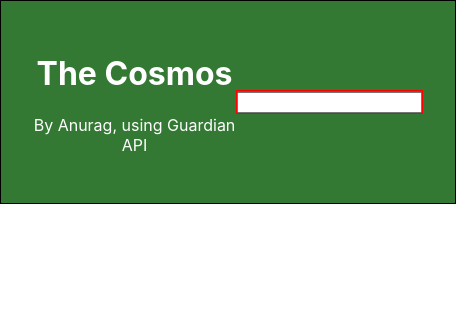
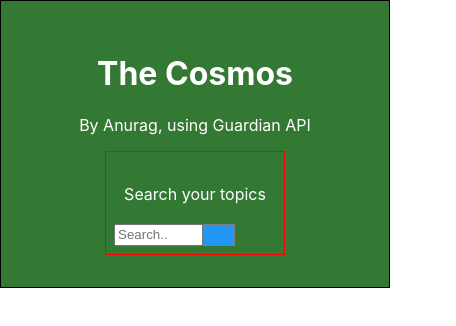
Before and after one commit to walia5anurag/Cosmos, a React (Create React App) app: page / in a window 390 px wide. Shown: the top 326 px of the page, 456 px wide, since content can reach past the window. Built offline with nearby package versions, Linux system fonts and the light colour scheme; no server answers.

Commit message:
[MainArea] | responsive | search box is made responsive along with search button and a handlechange and onclick events are added

```diff
--- a/src/TopMostArea/mainArea.css
+++ b/src/TopMostArea/mainArea.css
@@ -1,28 +1,47 @@
+body{
+    width:100%;
+}
 header{
     background-color:rgb(51, 121, 51);
-    width:100%;
     color:white;
     padding:2em 2em 2em 2em;
     border:1px solid black;
     display:flex;
     justify-content:space-around;
+    /* overflow-x: hidden; */
 }
 
 .title{
     text-align: center;
 }
-
+input{
+    width:50%;
+}
 .search{
+    padding:2em 0.5em 0.5em 0.5em;
+    text-align: center;
     width:50%;
     margin:auto;
     border:1px solid red;
 }
-@media (max-width:400px){
-    .header{
-        padding:2em 2em 2em 2em;
-
-    display:flex;
-    flex-direction: column;
-    justify-content:space-around;
+.search_Bar{
+    display: flex;
+    flex-direction:row;
+}
+button{
+    float: left;
+    width: 20%;
+    padding: 10px;
+    background: #2196F3;
+    color: white;
+    font-size: 17px;
+    border: 1px solid grey;
+    border-left: none; /* Prevent double borders */
+    cursor: pointer;
+}
+@media (max-width:441px){
+    header{
+        display:flex;
+        flex-direction: column;
     }
 }
--- a/src/TopMostArea/mainArea.js
+++ b/src/TopMostArea/mainArea.js
@@ -1,13 +1,27 @@
+import axios from 'axios'
 import React, { Component } from 'react'
 import './mainArea.css'
 class mainArea extends Component{
     constructor(props){
         super(props)
         this.state={
-
+            searchKeyWord:'',
         }
     }
+handleSearch=(evt)=>{
+    console.log(evt.target.value)
 
+    this.setState({
+        searchKeyWord:evt.target.value,
+    })
+}
+submitSearch=()=>{
+    console.log(this.state.searchKeyWord)
+    axios.get('http://content.guardianapis.com/tags?api-key=fc9dc684-1029-4847-830a-b19cc6f67841')
+    .then(response=>{
+      console.log(response.data)
+    })
+}
     render(){
         return(
         <header>
@@ -16,7 +30,12 @@ class mainArea extends Component{
                 <p class='subtitle'>By Anurag, using Guardian API</p>
             </div>
             <div class='search'>
-                <input></input>
+                <label htmlFor="search" >Search your topics</label><br/><br/>
+                <div class='search_Bar'>
+                    <input type="text" placeholder="Search.." name="search" onChange={this.handleSearch}/>
+                    <button type="submit" onClick={this.submitSearch}><i class="fa fa-search"></i></button>
+                </div>
+
             </div>
         </header>
         )
```
Also changed, not shown: 1 other file (tests, documents, lock files or other folders).
